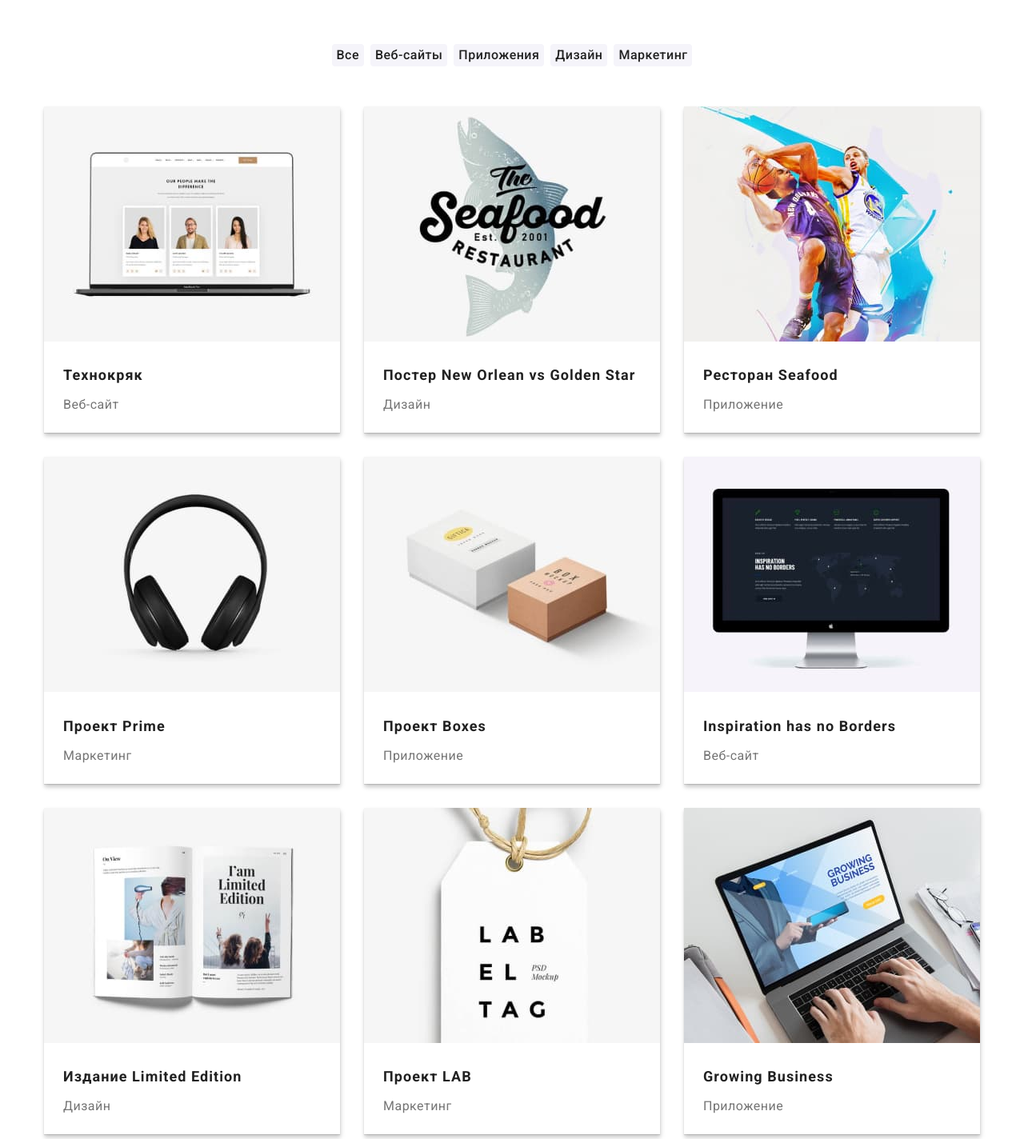
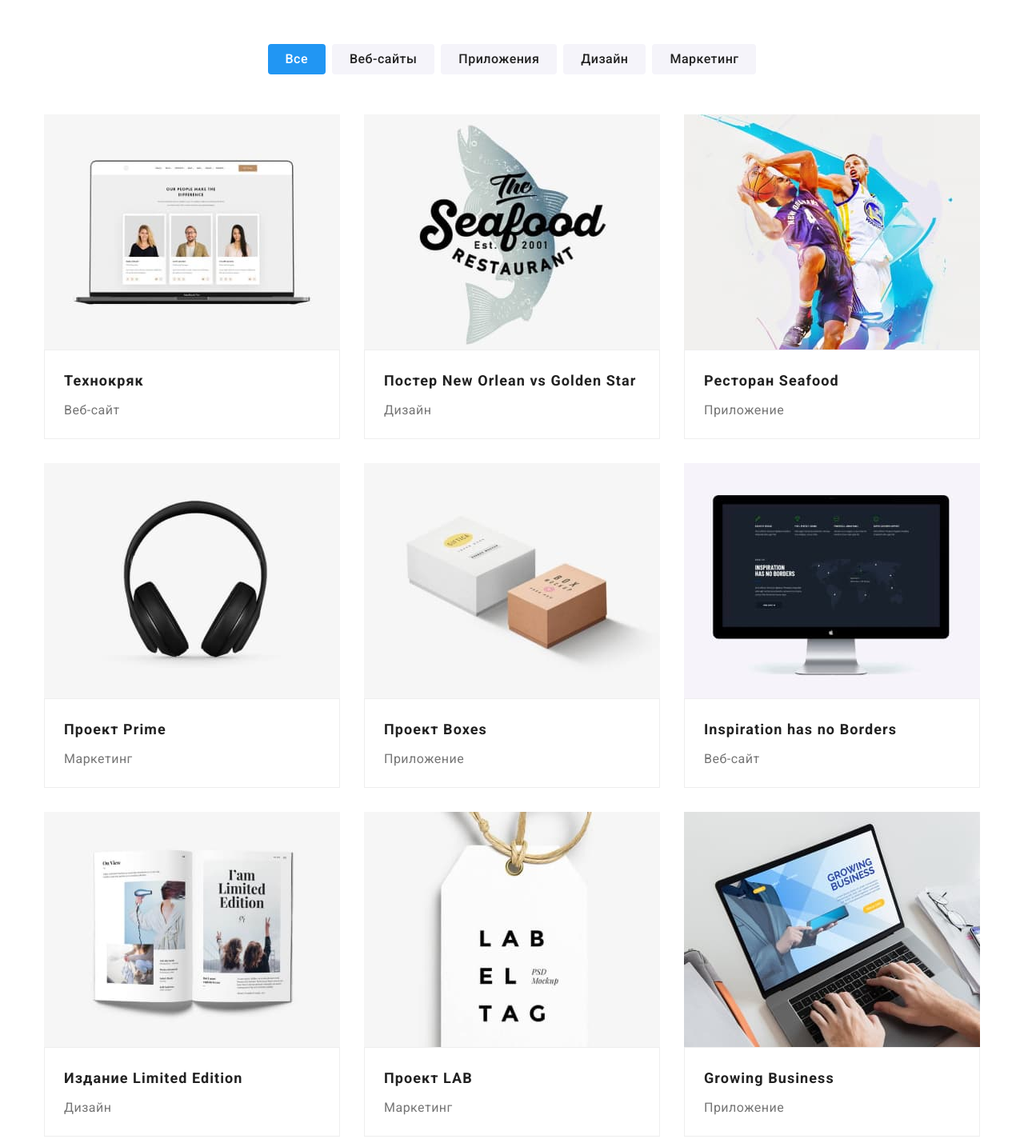
Before and after one commit to wxsxw/goit-markup-hw-03, a plain HTML site: page portfolio.html in a window 1280 px wide. Shown: the part 120-1544 px from the top of the page at 80% size. Drawn offline with nearby package versions, Linux system fonts and the light colour scheme.

Commit message:
изменения в после проверки

```diff
--- a/css/styles.css
+++ b/css/styles.css
@@ -1,13 +1,13 @@
 :root {
   --primary-text-color: #212121;
   --text-color: #757575;
-  --color-accent: #2196F3;
-  --color-text-white: #FFFFFF;
+  --color-accent: #2196f3;
+  --color-text-white: #ffffff;
   --margin-img: 30px;
 }
 
 body {
-  font-family: 'Roboto', sans-serif;
+  font-family: "Roboto", sans-serif;
   background-color: #ffffff;
   color: var(--primary-text-color);
 }
@@ -47,6 +47,12 @@ body {
   /* outline: 2px solid tomato */
 }
 
+*,
+*::before,
+*::after {
+  box-sizing: border-box;
+}
+
 h1,
 h2,
 h3,
@@ -57,17 +63,16 @@ p {
   margin: 0;
 }
 
-
 /*------------Header-------  */
 .header-page {
-  border-bottom: 1px solid #ECECEC
+  border-bottom: 1px solid #ececec;
 }
 
 .logo {
   margin-right: 93px;
   padding-top: 23px;
   padding-bottom: 23px;
-  font-family: 'Raleway', sans-serif;
+  font-family: "Raleway", sans-serif;
   font-style: normal;
   color: var(--primary-text-color);
   font-weight: 700;
@@ -100,7 +105,7 @@ p {
 .site-nav .item :last-child{
   margin: right 0%;
 }*/
-.site-nav .item+.item {
+.site-nav .item + .item {
   margin-left: 50px;
 }
 
@@ -131,7 +136,7 @@ p {
   margin-left: auto;
 }
 
-.header-contacts .item+.item {
+.header-contacts .item + .item {
   margin-left: 50px;
 }
 
@@ -159,7 +164,7 @@ p {
   padding-bottom: 200px;
   margin-right: auto;
   margin-left: auto;
-  background: #2F303A;
+  background: #2f303a;
   text-align: center;
 }
 
@@ -175,7 +180,6 @@ p {
   margin-top: 0px;
   margin-bottom: 30px;
   max-width: 696px;
-
 }
 
 .hero-btn {
@@ -211,7 +215,6 @@ p {
   padding-bottom: 94px;
 }
 
-
 .visually-hidden {
   position: absolute;
   white-space: nowrap;
@@ -229,8 +232,8 @@ p {
   display: flex;
 }
 
-.features-list .item+.item {
-  margin-left: 40px;
+.features-list .item + .item {
+  margin-left: 30px;
 }
 
 .features-title {
@@ -256,7 +259,6 @@ p {
 /* -----   work --------- */
 
 .work {
-  padding-top: 94px;
   padding-bottom: 94px;
 }
 
@@ -269,24 +271,22 @@ p {
   color: var(--primary-text-color);
   margin-top: 0px;
   margin-bottom: 50px;
-
 }
 
 .work-list {
-  display: flex
+  display: flex;
 }
 
-.work-list .item+.item {
+.work-list .item + .item {
   margin-left: 30px;
 }
 
 /* ------- Team---------- */
 .team {
-  background: #F5F4FA;
+  background: #f5f4fa;
   padding-top: 94px;
   padding-bottom: 94px;
 }
-
 
 .team-title {
   font-weight: 700;
@@ -309,8 +309,7 @@ p {
   background-color: #ffffff;
   flex-basis: calc(100% / 4 - 30px);
   margin-left: 30px;
-  box-shadow: 0px 1px 3px rgba(0, 0, 0, 0.12),
-    0px 1px 1px rgba(0, 0, 0, 0.14),
+  box-shadow: 0px 1px 3px rgba(0, 0, 0, 0.12), 0px 1px 1px rgba(0, 0, 0, 0.14),
     0px 2px 1px rgba(0, 0, 0, 0.2);
   border-radius: 0px 0px 4px 4px;
 }
@@ -324,7 +323,6 @@ p {
 .team-cart {
   padding-top: 30px;
   padding-bottom: 30px;
-
 }
 
 .picture-title {
@@ -333,7 +331,8 @@ p {
   line-height: 1.18;
   text-align: center;
   letter-spacing: 0.03em;
-  color: var(--primary-text-color)
+  color: var(--primary-text-color);
+  margin-bottom: 10px;
 }
 
 .picture-text {
@@ -343,20 +342,20 @@ p {
   letter-spacing: 0.03em;
   color: var(--text-color);
   padding: 0px;
-  margin: 0px;
+  margin: 0 0 16px 0;
 }
 
 /* ------ footer------- */
 .footer {
-  background-color: #2F303A;
+  background-color: #2f303a;
   padding-top: 60px;
   padding-bottom: 60px;
-
 }
-
+.footer-container {
+  display: flex;
+}
 .footer-logo {
-  font-family: 'Raleway',
-    sans-serif;
+  font-family: "Raleway", sans-serif;
   font-style: normal;
   font-weight: 700;
   font-size: 26px;
@@ -379,7 +378,7 @@ p {
 
 .address:hover,
 .address:focus {
-  color: var(--color-accent)
+  color: var(--color-accent);
 }
 
 .link-map {
@@ -407,7 +406,6 @@ p {
   text-decoration: none;
 }
 
-
 /* ----- PORTFOLIO--------- */
 /* ------ filters---------- */
 .filters-list {
@@ -416,14 +414,14 @@ p {
   margin-bottom: 50px;
 }
 
-.filters-list .item+.item {
+.filters-list .item + .item {
   margin-left: 8px;
 }
 
 .filters-btn {
   cursor: pointer;
   color: var(--primary-text-color);
-  background-color: #F5F4FA;
+  background-color: #f5f4fa;
   font-weight: 500;
   font-size: 16px;
   border-radius: 4px;
@@ -432,14 +430,19 @@ p {
   letter-spacing: 0.03em;
   font-family: inherit;
   border: none;
+  padding: 6px 22px;
+}
+
+.filters-btn-current {
+  color: var(--color-text-white);
+  background-color: var(--color-accent);
 }
 
 .filters-btn:hover,
 .filters-btn:focus {
   color: var(--color-text-white);
   background-color: var(--color-accent);
-  box-shadow: 0px 3px 1px rgba(0, 0, 0, 0.1),
-    0px 1px 2px rgba(0, 0, 0, 0.08),
+  box-shadow: 0px 3px 1px rgba(0, 0, 0, 0.1), 0px 1px 2px rgba(0, 0, 0, 0.08),
     0px 2px 2px rgba(0, 0, 0, 0.12);
   border-radius: 4px;
 }
@@ -449,11 +452,23 @@ p {
   padding-bottom: 94px;
   padding-top: 94px;
 }
-
+.project-img {
+  display: block;
+  max-width: 100%;
+  height: auto;
+}
+.project-card {
+  display: block;
+  text-decoration: none;
+}
+.project-card:hover,
+.project-card:focus {
+  box-shadow: 0px 1px 1px rgba(0, 0, 0, 0.12), 0px 4px 4px rgba(0, 0, 0, 0.06),
+    1px 4px 6px rgba(0, 0, 0, 0.16);
+}
 .project-content {
   padding: 20px 24px;
-
-
+  border: 1px solid #eeeeee;
 }
 
 .project-list {
@@ -466,16 +481,11 @@ p {
   align-items: center;
 }
 
-
 .project-list .item {
   flex-basis: calc(100% / 3 - 30px);
   margin-left: 30px;
   margin-bottom: 30px;
-  box-shadow: 0px 1px 1px rgba(0, 0, 0, 0.12),
-    0px 4px 4px rgba(0, 0, 0, 0.06),
-    1px 4px 6px rgba(0, 0, 0, 0.16);
 }
-
 
 .project-title {
   font-weight: 700;
@@ -492,5 +502,5 @@ p {
   letter-spacing: 0.03em;
   color: var(--text-color);
   padding: 0px;
-  margin: 0px
+  margin: 0px;
 }
--- a/portfolio.html
+++ b/portfolio.html
@@ -43,7 +43,7 @@
                 <h1 class="visually-hidden">Portfolio</h1>
                 <ul class="filters-list list">
                     <li class="item">
-                        <button type="button" class="filters-btn">Все</button>
+                        <button type="button" class="filters-btn filters-btn-current">Все</button>
                     </li>
                     <li class="item">
                         <button type="button" class="filters-btn">Веб-сайты</button>
@@ -63,88 +63,116 @@
                 <!-- Project -->
 
                 <ul class="project-list list">
-                    <li class="item project-item"><img src="./img/project1.jpg" alt="Монитор" width="370" height="294">
+                    <li class="item project-item">
+                        <a href="/" class="project-card">
+                            <img src="./img/project1.jpg" class="project-img" alt="Монитор" width="370" height="294">
                             <div class="project-content">
                                 <h2 class="project-title">Технокряк </h2>
                                 <p class="project-text">Веб-сайт</p>
                             </div>
+                        </a>
+
                     </li>
 
-
-                    <li class="item"><img src="./img/project2.jpg" alt="Баскетбол" width="370" height="294">
+                    <li class="item">
+                        <a href="/" class="project-card">
+                            <img src="./img/project2.jpg" class="project-img" alt="Баскетбол" width="370" height="294">
                             <div class="project-content">
                                 <h2 class="project-title">Постер New Orlean vs Golden Star </h2>
                                 <p class="project-text">Дизайн</p>
                             </div>
+                        </a>
                     </li>
 
-
-
-                    <li class="item"><img src="./img/project3.jpg" alt="Ресторан Seafood" width="370" height="294">
+                    <li class="item">
+                        <a href="/" class="project-card">
+                            <img src="./img/project3.jpg" class="project-img" alt="Ресторан Seafood" width="370" height="294">
                             <div class="project-content">
                                 <h2 class="project-title">Ресторан Seafood </h2>
                                 <p class="project-text">Приложение </p>
                             </div>
+                        </a>
                     </li>
 
-                    <li class="item"><img src="./img/project4.jpg" alt="Игровые наушники" width="370" height="294">
+                    <li class="item">
+                        <a href="/" class="project-card">
+                            <img src="./img/project4.jpg" class="project-img" alt="Игровые наушники" width="370" height="294">
                             <div class="project-content">
                                 <h2 class="project-title">Проект Prime </h2>
                                 <p class="project-text">Маркетинг</p>
                             </div>
+                        </a>
                     </li>
 
-                    <li class="item"><img src="./img/project5.jpg" alt="Две коробочки" width="370" height="294">
+                    <li class="item">
+                        <a href="/" class="project-card">
+                            <img src="./img/project5.jpg" class="project-img" alt="Две коробочки" width="370" height="294">
                             <div class="project-content">
                                 <h2 class="project-title">Проект Boxes</h2>
                                 <p class="project-text">Приложение</p>
                             </div>
+                        </a>
                     </li>
 
-                    <li class="item"><img src="./img/project6.jpg" alt="Экран моноблока" width="370" height="294">
+                    <li class="item">
+                        <a href="/" class="project-card">
+                            <img src="./img/project6.jpg" class="project-img" alt="Экран моноблока" width="370" height="294">
                             <div class="project-content">
                                 <h2 class="project-title">Inspiration has no Borders</h2>
                                 <p class="project-text">Веб-сайт</p>
                             </div>
+                        </a>
                     </li>
 
-                    <li class="item"><img src="./img/project7.jpg" alt="Открытая книга" width="370" height="294">
+                    <li class="item">
+                        <a href="/" class="project-card">
+                            <img src="./img/project7.jpg" class="project-img" alt="Открытая книга" width="370" height="294">
                             <div class="project-content">
                                 <h2 class="project-title">Издание Limited Edition</h2>
                                 <p class="project-text">Дизайн</p>
                             </div>
+                        </a>
                     </li>
 
-                    <li class="item"><img src="./img/project8.jpg" alt="Этикетка карточка" width="370" height="294">
+                    <li class="item">
+                        <a href="/" class="project-card">
+                            <img src="./img/project8.jpg" class="project-img" alt="Этикетка карточка" width="370" height="294">
                             <div class="project-content">
                                 <h2 class="project-title">Проект LAB</h2>
                                 <p class="project-text">Маркетинг</p>
                             </div>
+                        </a>
                     </li>
 
-                    <li class="item"><img src="./img/project9.jpg" alt="Открытый ноутбук" width="370" height="294">
+                    <li class="item">
+                        <a href="/" class="project-card">
+                            <img src="./img/project9.jpg" class="project-img" alt="Открытый ноутбук" width="370" height="294">
                             <div class="project-content">
                                 <h2 class="project-title">Growing Business</h2>
                                 <p class="project-text">Приложение</p>
                             </div>
+                        </a>
                     </li>
                 </ul>
             </div>
         </section>
     </main>
     <!-- Footer-->
-    <footer>
-        <div class="footer container">
+    <footer class="footer">
+        <div class="container footer-container">
+            <div class="footer-main">
                 <a href="./index.html" class="footer-logo"> <span class="footer-web">Web</span>Studio</a>
                 <address>
                     <ul class="footer-link list">
                         <li><a href="https://www.google.com.ua/maps/place/%D0%B1%D1%83%D0%BB.+%D0%9B%D0%B5%D1%81%D0%B8+%D0%A3%D0%BA%D1%80%D0%B0%D0%B8%D0%BD%D0%BA%D0%B8,+26,+%D0%9A%D0%B8%D0%B5%D0%B2,+02000/@50.4265807,30.5361971,17z/data=!3m1!4b1!4m5!3m4!1s0x40d4cf0e033ecbe9:0x57a4dffefec77da0!8m2!3d50.4265807!4d30.5383858?hl=ru"
-                            class="link-map">
+                                class="link-map address ">
                                 г.Киев, пр-т Леси Украинки, 26</a></li>
-                    <li> <a href="mailto:info@devstudio.com" class="link-email">info@devstudio.com</a></li>
-                    <li> <a href="tel:+380961111111" class="link-tel">+38 096 111 11 11</a></li>
+                        <li> <a href="mailto:info@devstudio.com" class="link-email address ">info@devstudio.com</a></li>
+                        <li> <a href="tel:+380961111111" class="link-tel address ">+38 096 111 11 11</a></li>
                     </ul>
                 </address>
+            </div>
+
         </div>
     </footer>
 </body>
```
Also changed, not shown: index.html (+6 -3 lines). Lines whose indentation alone changed are shown as unchanged.
